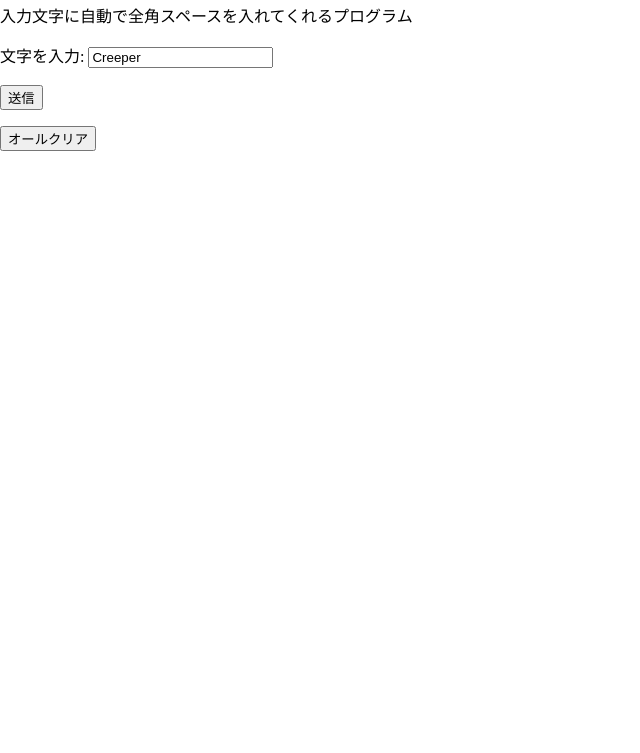
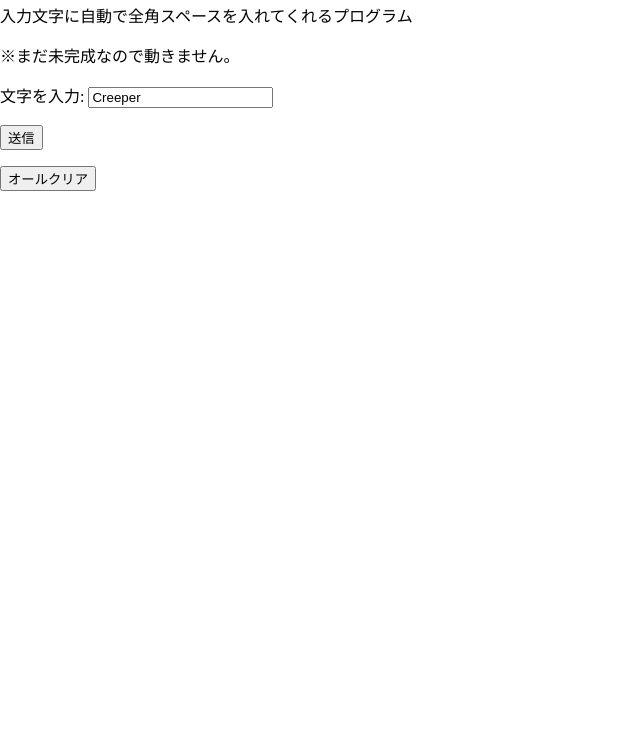
Before and after one commit to kansai-gamer/kansai-gamer.github.io, a plain HTML site: page index.html in a window 1280 px wide. Shown: the part 47-800 px from the top of the page, without its empty margins (0-640 px from the left). Drawn offline with Linux system fonts and the light colour scheme.

Commit message:
Update index.html

```diff
--- a/index.html
+++ b/index.html
@@ -10,6 +10,7 @@
     <body>
 <h1> autospacekey</h1>
 <p>入力文字に自動で全角スペースを入れてくれるプログラム</p>
+<p>※まだ未完成なので動きません。</p>
 <p>文字を入力: <input type="usertype" name="usertypestr" value="Creeper"></p>
 <p><button type="submit">送信</button></p>
 <p><button type="reset">オールクリア</button></p>
```
